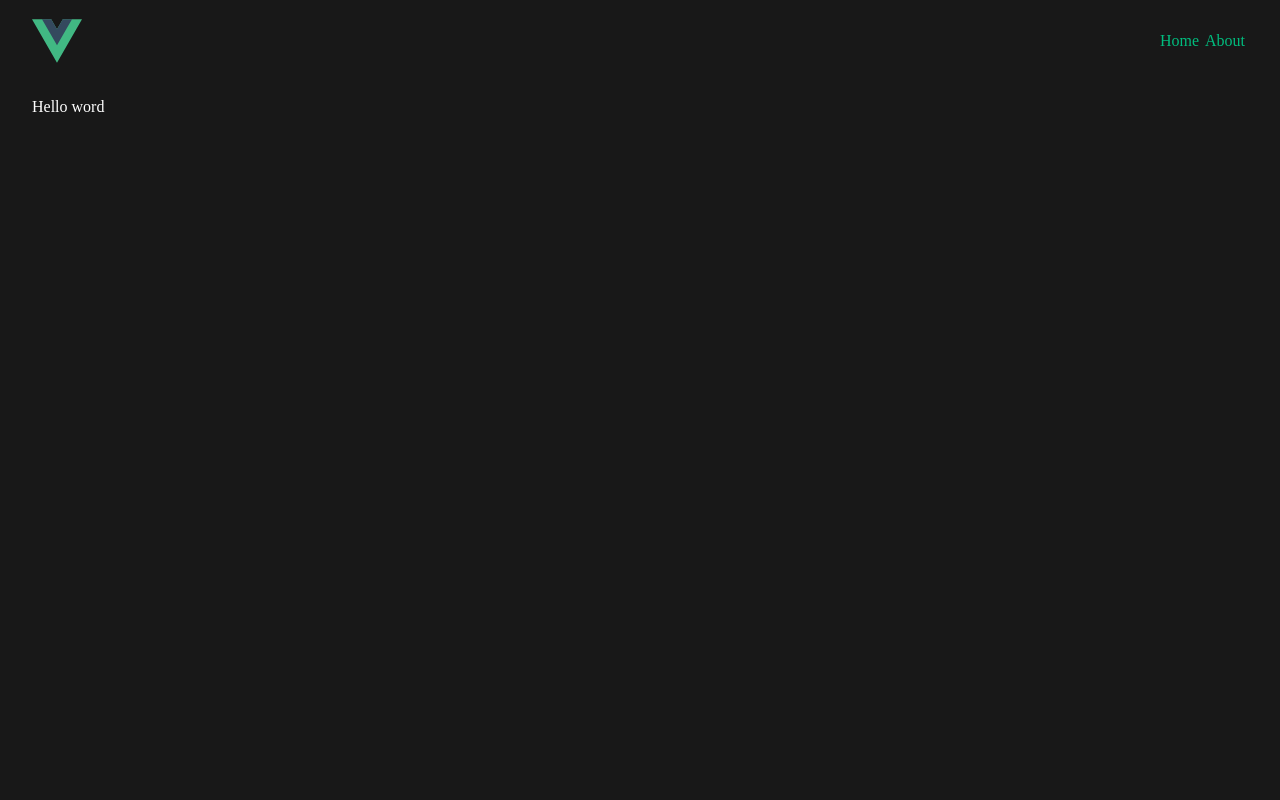
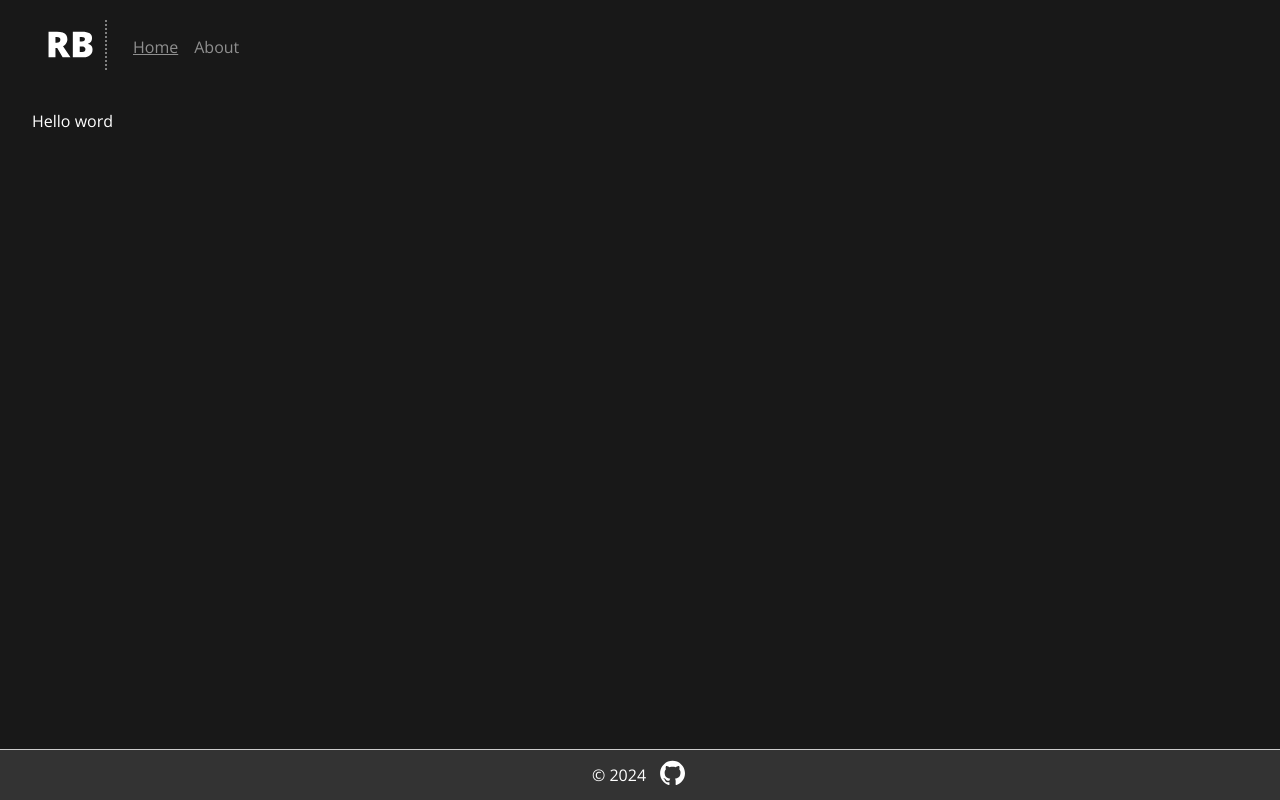
Before and after one commit to raphbag/raphbag.github.io, a Vue app: page / in a window 1280 px wide. Built offline with nearby package versions, Linux system fonts and the light colour scheme.

Commit message:
feat: configure header and footer

```diff
--- a/index.html
+++ b/index.html
@@ -5,6 +5,10 @@
     <link rel="icon" href="/favicon.ico" />
     <meta name="viewport" content="width=device-width, initial-scale=1.0" />
     <title>Portfolio - Raphaël</title>
+    <link
+      rel="stylesheet"
+      href="https://fonts.googleapis.com/css2?family=Open+Sans:wght@400&display=swap"
+    />
   </head>
   <body>
     <div id="app"></div>
--- a/src/App.vue
+++ b/src/App.vue
@@ -1,25 +1,11 @@
 <script setup>
-import { RouterLink, RouterView } from 'vue-router'
+import { RouterView } from 'vue-router'
+import Header from './components/Header.vue'
+import Footer from './components/Footer.vue'
 </script>
 
 <template>
-  <div>
-    <header>
-      <img alt="Vue logo" class="logo" src="@/assets/logo.svg" width="50" height="50" />
-      <nav>
-        <RouterLink to="/">Home</RouterLink>
-        <RouterLink to="/about">About</RouterLink>
-      </nav>
-    </header>
-  </div>
-
+  <Header />
   <RouterView />
+  <Footer />
 </template>
-
-<style scoped>
-header {
-  display: flex;
-  justify-content: space-between;
-  align-items: center;
-}
-</style>
--- a/src/assets/base.css
+++ b/src/assets/base.css
@@ -18,7 +18,17 @@
 }
 
 body {
-  min-height: 100vh;
   color: var(--color-text);
   background: var(--color-background);
+  font-family: 'Open Sans', sans-serif;
 }
+
+#app {
+  display: flex;
+  flex-direction: column;
+  min-height: 100vh;
+}
+
+main {
+  flex-grow: 1;
+}
--- a/src/assets/main.css
+++ b/src/assets/main.css
@@ -1,7 +1,9 @@
 @import './base.css';
 
 main,
-header {
+header,
+footer {
+  width: 100%;
   max-width: 1280px;
   margin: 0 auto;
   padding: 1rem 2rem;
@@ -9,13 +11,7 @@ header {
 
 a {
   text-decoration: none;
-  color: hsla(160, 100%, 37%, 1);
+  color: rgb(143, 143, 143);
   transition: 0.4s;
   padding: 3px;
 }
-
-@media (hover: hover) {
-  a:hover {
-    background-color: hsla(160, 100%, 37%, 0.2);
-  }
-}
--- /dev/null
+++ b/src/components/Footer.vue
@@ -0,0 +1,29 @@
+<template>
+  <div>
+    <footer>
+      <p>© {{ new Date().getFullYear() }}</p>
+      <a href="https://github.com/raphbag" target="_blank">
+        <img src="/src/assets/github.svg" width="26px " alt="Icon Github" />
+      </a>
+    </footer>
+  </div>
+</template>
+
+<style scoped>
+div {
+  background-color: #333;
+  color: white;
+  border-top: 1px solid #ccc;
+}
+
+footer {
+  display: flex;
+  justify-content: center;
+  align-items: center;
+  height: 50px;
+}
+
+p {
+  margin-right: 10px;
+}
+</style>
--- /dev/null
+++ b/src/components/Header.vue
@@ -0,0 +1,46 @@
+<script setup>
+import { RouterLink } from 'vue-router'
+</script>
+
+<template>
+  <div>
+    <header>
+      <RouterLink to="/">
+        <img alt="Logo RB" class="logo" src="@/assets/logo.svg" height="50" />
+      </RouterLink>
+      <nav>
+        <RouterLink to="/" active-class="active">Home</RouterLink>
+        <RouterLink to="/about" active-class="active">About</RouterLink>
+      </nav>
+    </header>
+  </div>
+</template>
+
+<style scoped>
+header {
+  display: flex;
+  align-items: center;
+}
+
+nav {
+  padding: 20px;
+}
+
+nav > a {
+  margin-right: 10px;
+  text-decoration: none;
+}
+
+nav > a:hover {
+  background-color: hsla(223, 100%, 50%, 0.2);
+}
+
+.active {
+  text-decoration: underline;
+}
+
+img {
+  padding: 0px 10px;
+  border-right: 2px dotted gray;
+}
+</style>
```
Also changed, not shown: src/assets/github.svg (added), src/assets/logo.svg.
